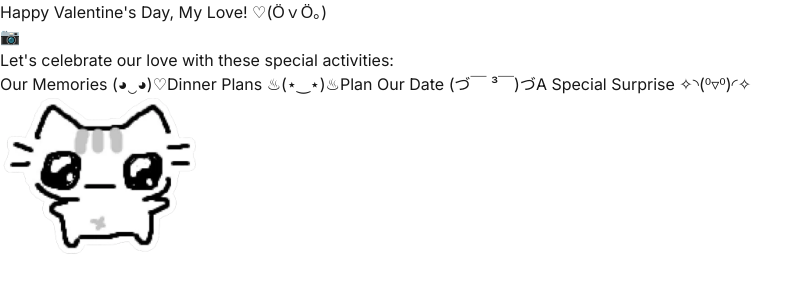
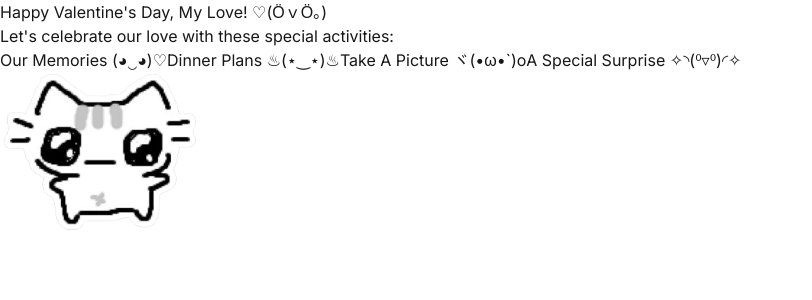
Before and after one commit to GooseMooz/cmpt276-mini-project, a Next.js app: page /main in a window 1280 px wide. Shown: the top 300 px of the page, without its empty margins (0-812 px from the left). Built offline with nearby package versions, Linux system fonts and the light colour scheme.

Commit message:
Changed the layout of main page to use the new camera button.

```diff
--- a/src/app/main/page.tsx
+++ b/src/app/main/page.tsx
@@ -10,7 +10,7 @@ export default function MainHub() {
     const buttons = [
         { href: "/pictures", text: "Our Memories (◕‿◕)♡" },
         { href: "/eating", text: "Dinner Plans ♨(⋆‿⋆)♨" },
-        { href: "/scheduling", text: "Plan Our Date (づ￣ ³￣)づ" },
+        { href: "/camera", text: "Take A Picture ヾ(•ω•`)o" },
         { href: "/surprise", text: "A Special Surprise ✧◝(⁰▿⁰)◜✧" },
     ]
 
@@ -27,15 +27,6 @@ export default function MainHub() {
                         >
                             Happy Valentine's Day, My Love! ♡(ӦｖӦ｡)
                         </motion.h1>
-                        <Link href="/fun">
-                            <motion.button
-                                className="bg-rose-300 text-rose-700 p-2 rounded-full"
-                                whileHover={{ scale: 1.1 }}
-                                whileTap={{ scale: 0.9 }}
-                            >
-                                📷
-                            </motion.button>
-                        </Link>
                     </div>
                     <motion.p
                         className="text-xl text-rose-500 mb-8"
```
